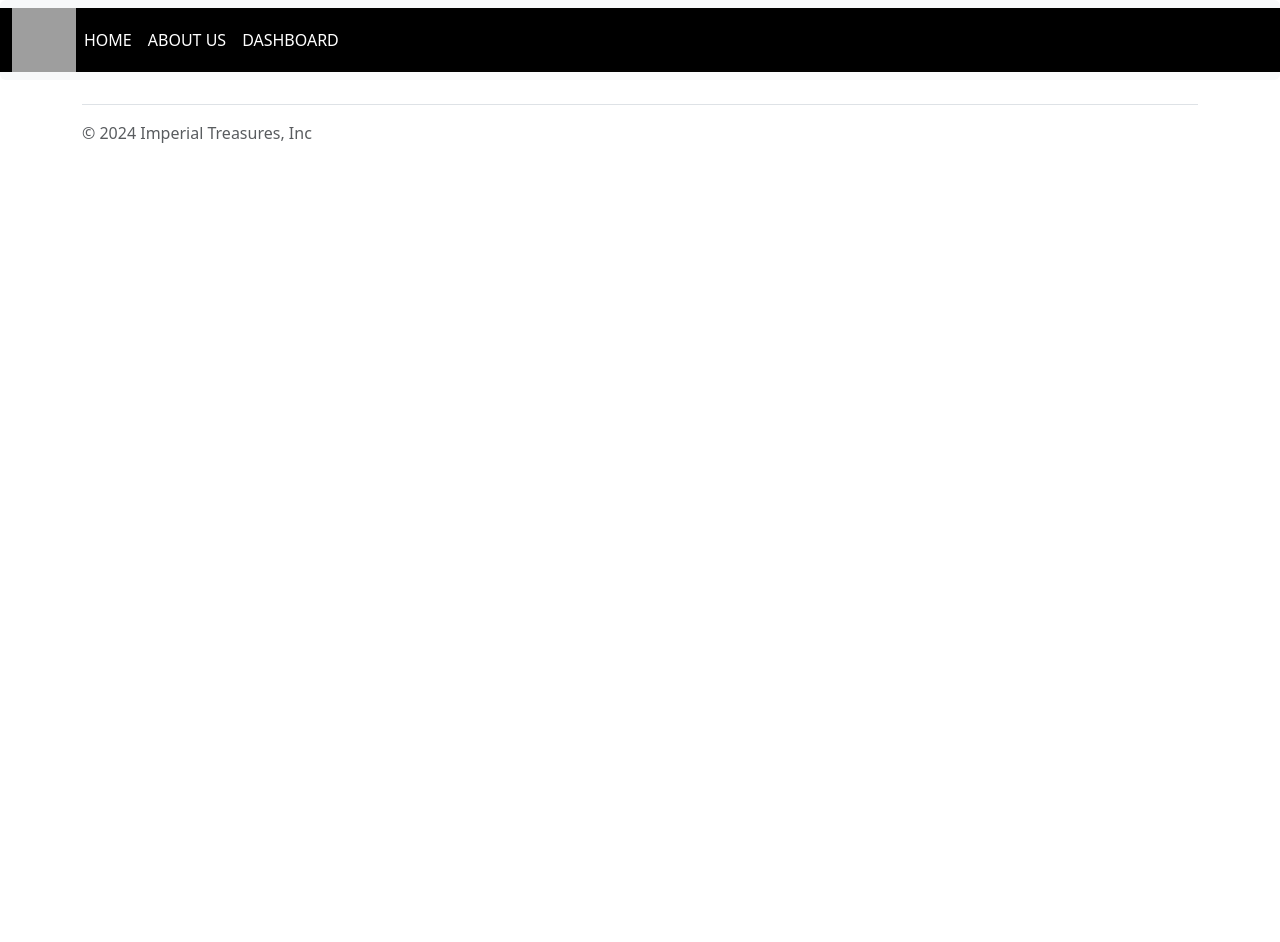
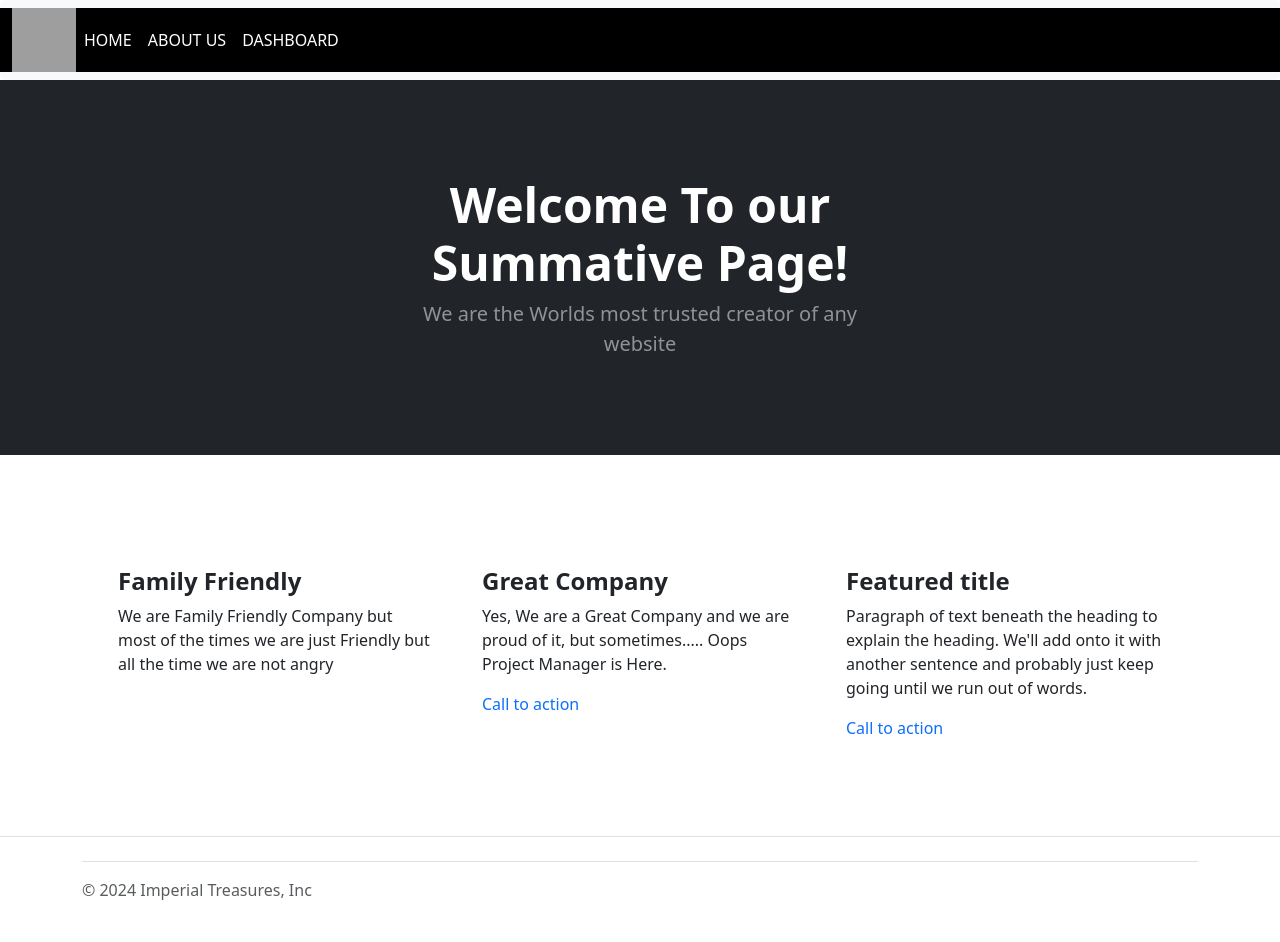
Before and after one commit to FEU-TECH-Code-Igniter/WST-ImperialTreasures-Summative, a CodeIgniter 4 app: the page made by app/Views/welcome_message.php in a window 1280 px wide. Before the commit the page ends 143 px from the top, so only its background shows below. Run offline with PHP 8.4 and a stand-in for CodeIgniter, Linux system fonts and the light colour scheme; the template is opened without the code that fills it, so the values that code supplies are empty; some libraries are stand-ins or nearby versions; grey boxes are pictures that could not be loaded.

Commit message:
feat; Welcome Message

```diff
--- a/app/Views/welcome_message.php
+++ b/app/Views/welcome_message.php
@@ -7,4 +7,48 @@ use CodeIgniter\Database\BaseUtils;
 <title>Imperial Treasures</title>
 <?= $this->endSection('title') ?>
 <?= $this->section('content') ?>
+
+        <!-- Header-->
+        <header class="bg-dark py-5">
+            <div class="container px-5">
+                <div class="row gx-5 justify-content-center">
+                    <div class="col-lg-6">
+                        <div class="text-center my-5">
+                            <h1 class="display-5 fw-bolder text-white mb-2">Welcome To our Summative Page!</h1>
+                            <p class="lead text-white-50 mb-4">We are the Worlds most trusted creator of any website</p>
+                        </div>
+                    </div>
+                </div>
+            </div>
+        </header>
+        <!-- Features section-->
+        <section class="py-5 border-bottom" id="features">
+            <div class="container px-5 my-5">
+                <div class="row gx-5">
+                    <div class="col-lg-4 mb-5 mb-lg-0">
+                        <div class="feature bg-primary bg-gradient text-white rounded-3 mb-3"><i class="bi bi-collection"></i></div>
+                        <h2 class="h4 fw-bolder">Family Friendly</h2>
+                        <p>We are Family Friendly Company but most of the times we are just Friendly but all the time we are not angry</p>
+                    </div>
+                    <div class="col-lg-4 mb-5 mb-lg-0">
+                        <div class="feature bg-primary bg-gradient text-white rounded-3 mb-3"><i class="bi bi-building"></i></div>
+                        <h2 class="h4 fw-bolder">Great Company</h2>
+                        <p>Yes, We are a Great Company and we are proud of it, but sometimes..... Oops Project Manager is Here.</p>
+                        <a class="text-decoration-none" href="#!">
+                            Call to action
+                            <i class="bi bi-arrow-right"></i>
+                        </a>
+                    </div>
+                    <div class="col-lg-4">
+                        <div class="feature bg-primary bg-gradient text-white rounded-3 mb-3"><i class="bi bi-toggles2"></i></div>
+                        <h2 class="h4 fw-bolder">Featured title</h2>
+                        <p>Paragraph of text beneath the heading to explain the heading. We'll add onto it with another sentence and probably just keep going until we run out of words.</p>
+                        <a class="text-decoration-none" href="#!">
+                            Call to action
+                            <i class="bi bi-arrow-right"></i>
+                        </a>
+                    </div>
+                </div>
+            </div>
+        </section>
 <?= $this->endSection('content') ?>
```
